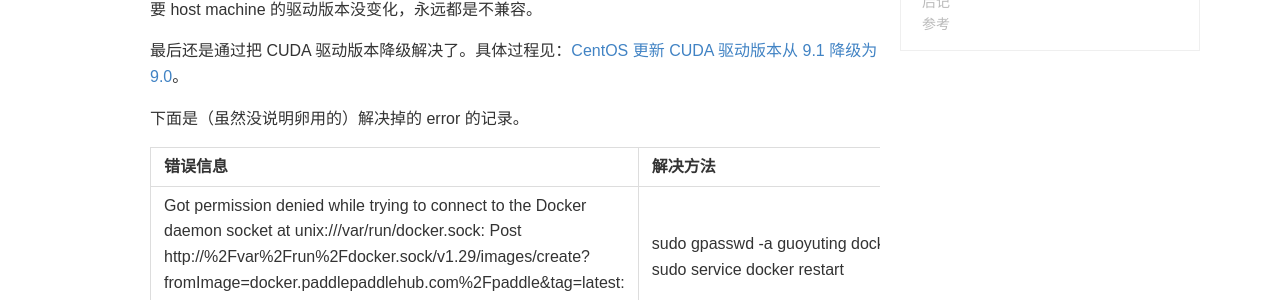
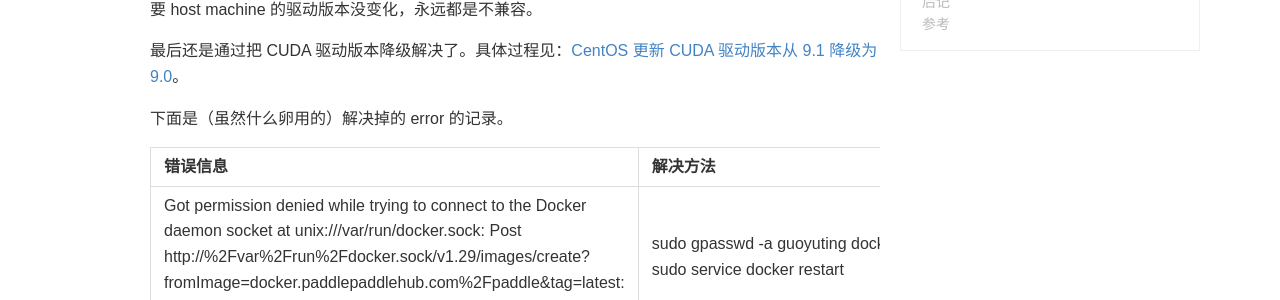
Before and after one commit to Miopas/miopas.github.io, a Jekyll site: the page built from _posts/2019-02-25-paddlepaddle-installation.md, in a window 1280 px wide and 900 px high, scrolled down 1362 px. Shown: the part 150-450 px from the top of the window. Built offline with Jekyll 4.4.1, drawn with Linux system fonts in a browser that asks for light colours.

Commit message:
fix typo

```diff
--- a/_posts/2019-02-25-paddlepaddle-installation.md
+++ b/_posts/2019-02-25-paddlepaddle-installation.md
@@ -50,7 +50,7 @@ Check failed: cudaSuccess == cudaStat (0 vs. 35) Cuda Error: CUDA driver version
 
 最后还是通过把 CUDA 驱动版本降级解决了。具体过程见：[CentOS 更新 CUDA 驱动版本从 9.1 降级为 9.0](https://miopas.github.io/2018/08/13/nvidia-driver-downgrade/)。
 
-下面是（虽然没说明卵用的）解决掉的 error 的记录。
+下面是（虽然什么卵用的）解决掉的 error 的记录。
 
 | 错误信息   | 解决方法    | 说明   | 参考 |
 | :--------   | :-----   | :---- | :---- |
```
